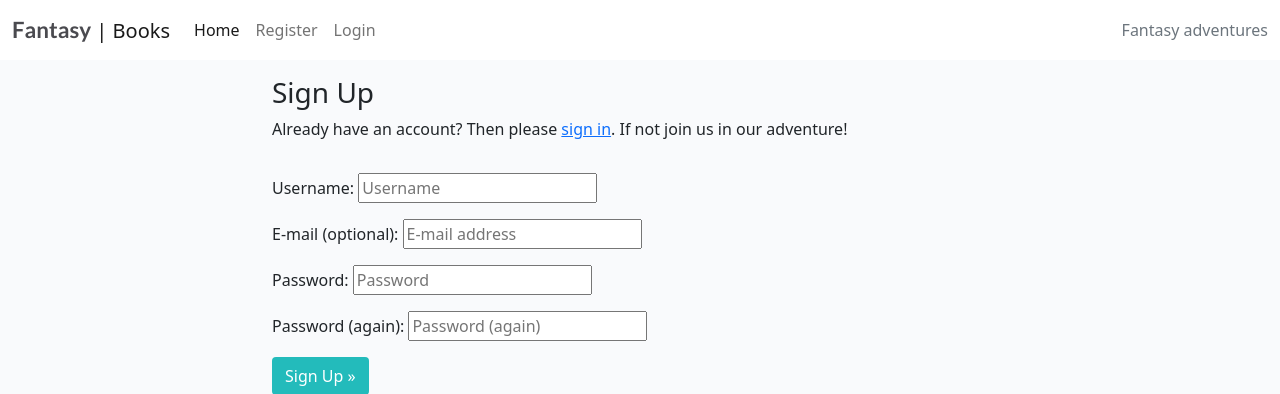
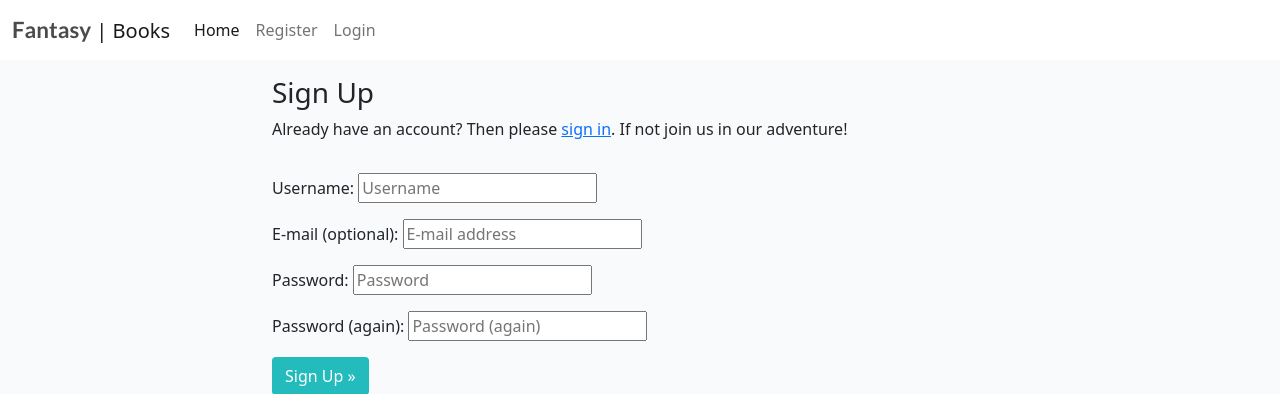
Before and after one commit to MiswaQ/FantasyBlog, a Django app: page /accounts/signup/ in a window 1280 px wide. Shown: the top 394 px of the page. Run offline with Django 4.2, Linux system fonts and the light colour scheme.

Commit message:
Add remove nav text on collapse

```diff
--- a/templates/base.html
+++ b/templates/base.html
@@ -50,7 +50,7 @@
                     </li>
                     {% endif %}
                 </ul>
-                <span class="navbar-text text-muted">
+                <span class="navbar-text text-muted d-none d-lg-block d-xl-none">
                     Fantasy adventures
                 </span>
             </div>
```
